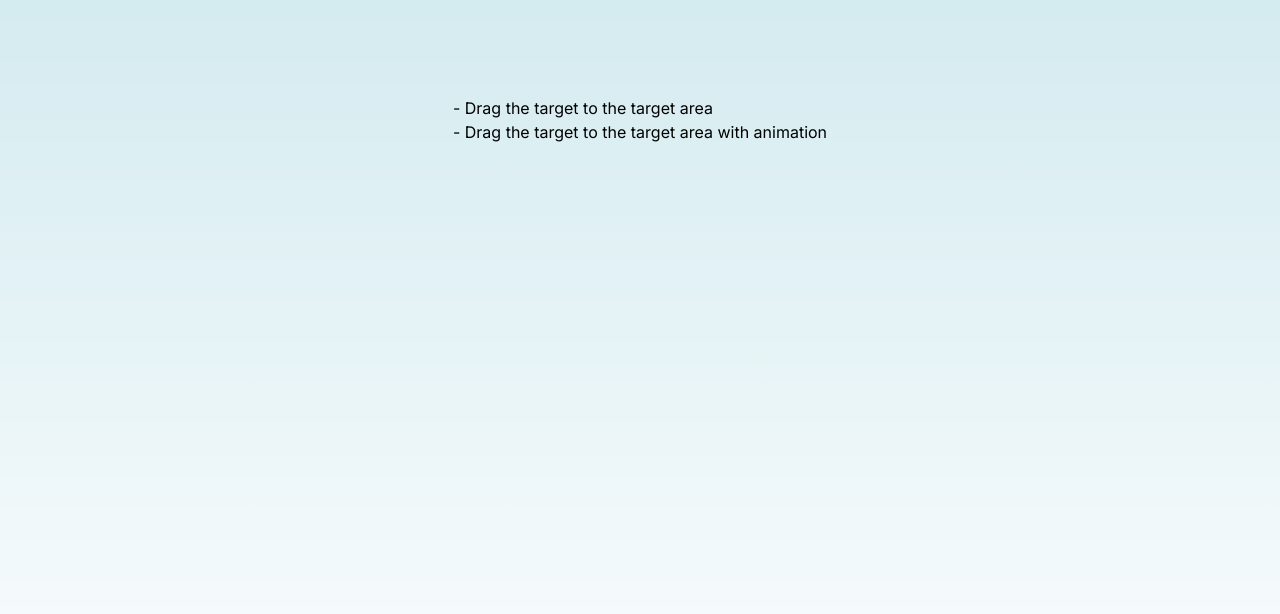
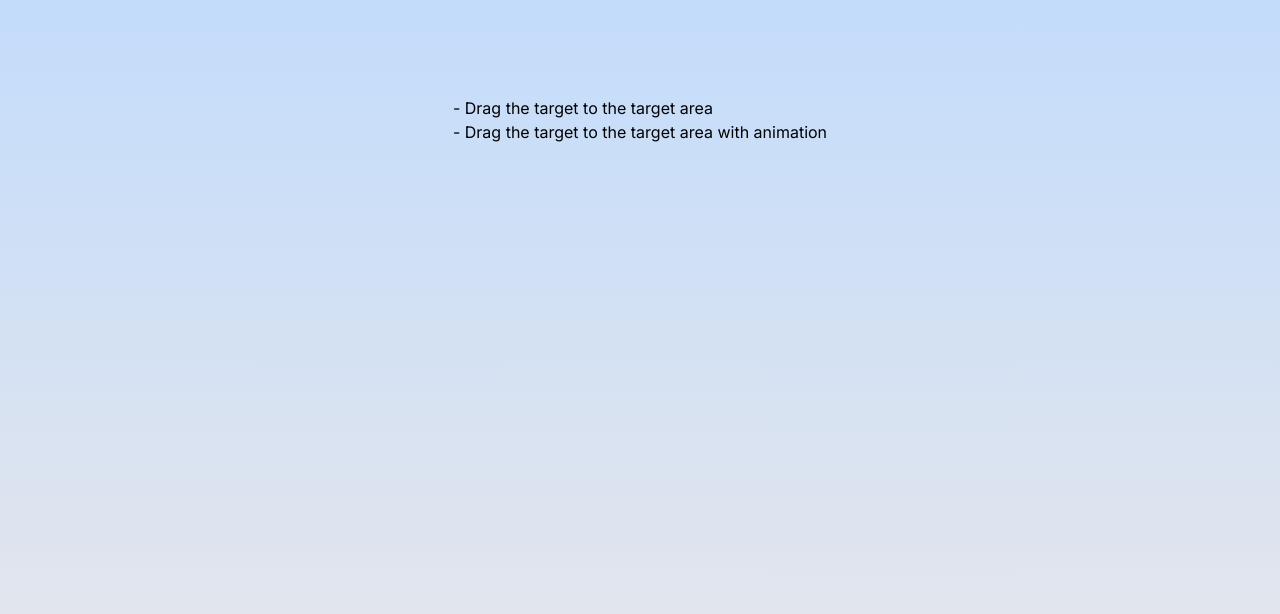
Before and after one commit to Blueprint-Breeze/experimental-field, a Next.js app: page / in a window 1280 px wide. Shown: the top 614 px of the page. Built offline with nearby package versions, Linux system fonts and the light colour scheme.

Commit message:
feat: update global background color

```diff
--- a/src/styles/globals.css
+++ b/src/styles/globals.css
@@ -9,7 +9,7 @@ body {
 
 body {
   color: rgb(0, 0, 0);
-  background: linear-gradient(to bottom, transparent, rgb(255, 255, 255)) rgb(212, 235, 240);
+  background: linear-gradient(to bottom, transparent, rgb(235, 232, 233)) rgb(195, 220, 251);
 }
 
 @layer utilities {
```
